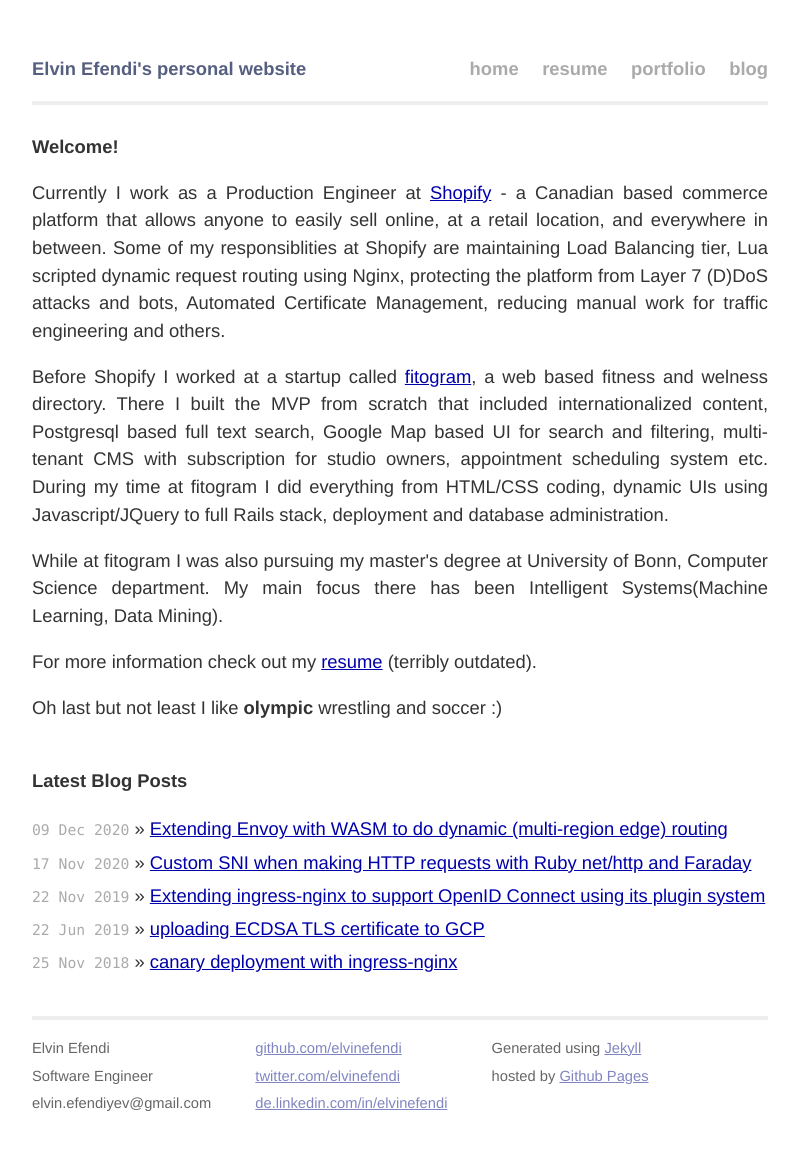
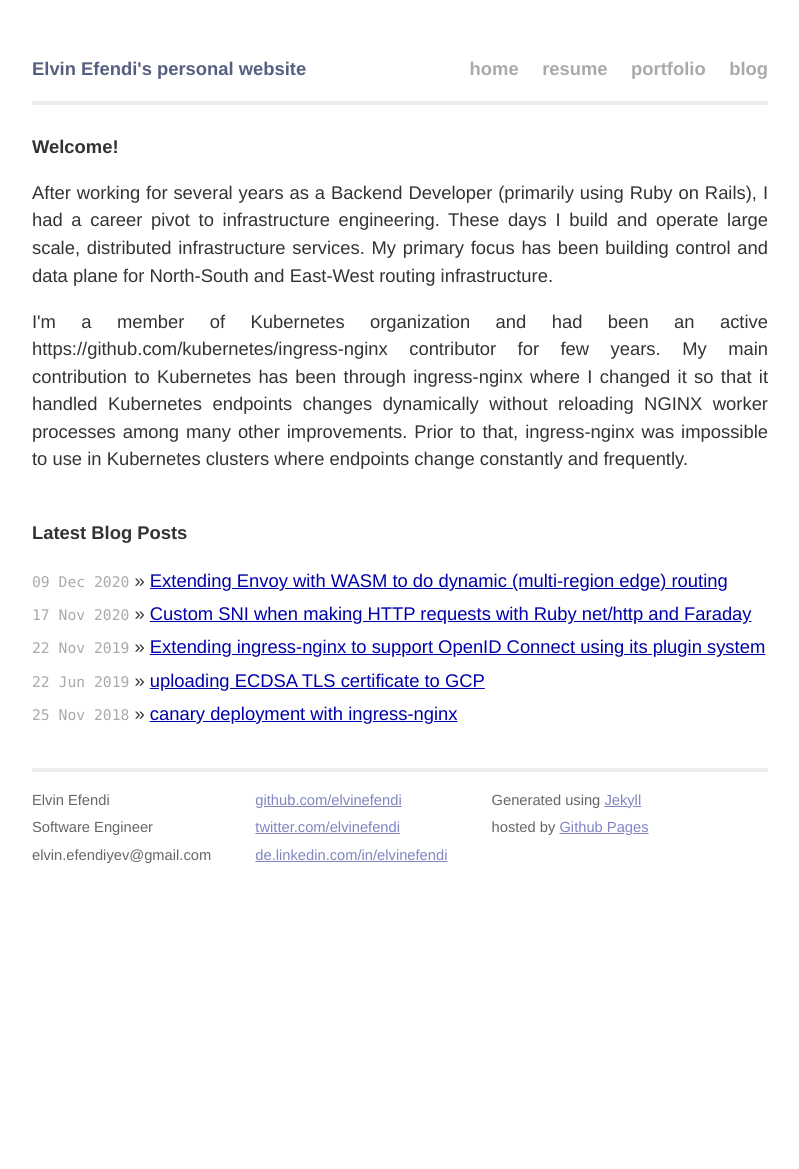
Before and after one commit to ElvinEfendi/elvinefendi.github.io, a Jekyll site: the page built from index.html, in a window 1280 px wide. Shown: the whole page, without its empty margins (240-1039 px from the left). Built offline with Jekyll 4.4.1, drawn with Linux system fonts in a browser that asks for light colours; after the commit the page ends 921 px from its top, so only the background shows below that.

Commit message:
small bio update

```diff
--- a/index.html
+++ b/index.html
@@ -6,27 +6,15 @@ title: Elvin Efendi's personal website
 <div id="home">
   <h1>Welcome!</h1>
   <p>
-    Currently I work as a Production Engineer at <a href="http://www.shopify.com" target="_blank">Shopify</a>
-    - a Canadian based commerce platform that allows anyone to easily sell online, at a retail location, and everywhere in between.
-    Some of my responsiblities at Shopify are maintaining Load Balancing tier, Lua scripted dynamic request routing using Nginx, protecting the
-    platform from Layer 7 (D)DoS attacks and bots, Automated Certificate Management, reducing manual work for traffic engineering and others.
+    After working for several years as a Backend Developer (primarily using Ruby on Rails),
+    I had a career pivot to infrastructure engineering. These days I build and operate large scale,
+    distributed infrastructure services. My primary focus has been building control and data plane for North-South and East-West routing infrastructure.
   </p>
   <p>
-    Before Shopify I worked at a startup called <a href="https://www.fitogram.de" target="_blank">fitogram</a>, a web based fitness and welness directory.
-    There I built the MVP from scratch that included internationalized content, Postgresql based full text search, Google Map based UI for search and
-    filtering, multi-tenant CMS with subscription for studio owners, appointment scheduling system etc.
-    During my time at fitogram I did everything from HTML/CSS coding, dynamic UIs using Javascript/JQuery to full Rails stack,
-    deployment and database administration.
-  </p>
-  <p>
-    While at fitogram I was also pursuing my master's degree at University of Bonn, Computer Science department. My main focus there has been
-    Intelligent Systems(Machine Learning, Data Mining).
-  </p>
-  <p>
-    For more information check out my <a href="/resume.html">resume</a> (terribly outdated).
-  </p>
-  <p>
-    Oh last but not least I like <strong>olympic</strong> wrestling and soccer :)
+    I'm a member of Kubernetes organization and had been an active https://github.com/kubernetes/ingress-nginx contributor for few years.
+    My main contribution to Kubernetes has been through ingress-nginx where I changed it so that it handled Kubernetes endpoints changes dynamically
+    without reloading NGINX worker processes among many other improvements. Prior to that,
+    ingress-nginx was impossible to use in Kubernetes clusters where endpoints change constantly and frequently.
   </p>
   <br />
   <h1>Latest Blog Posts</h1>
```
